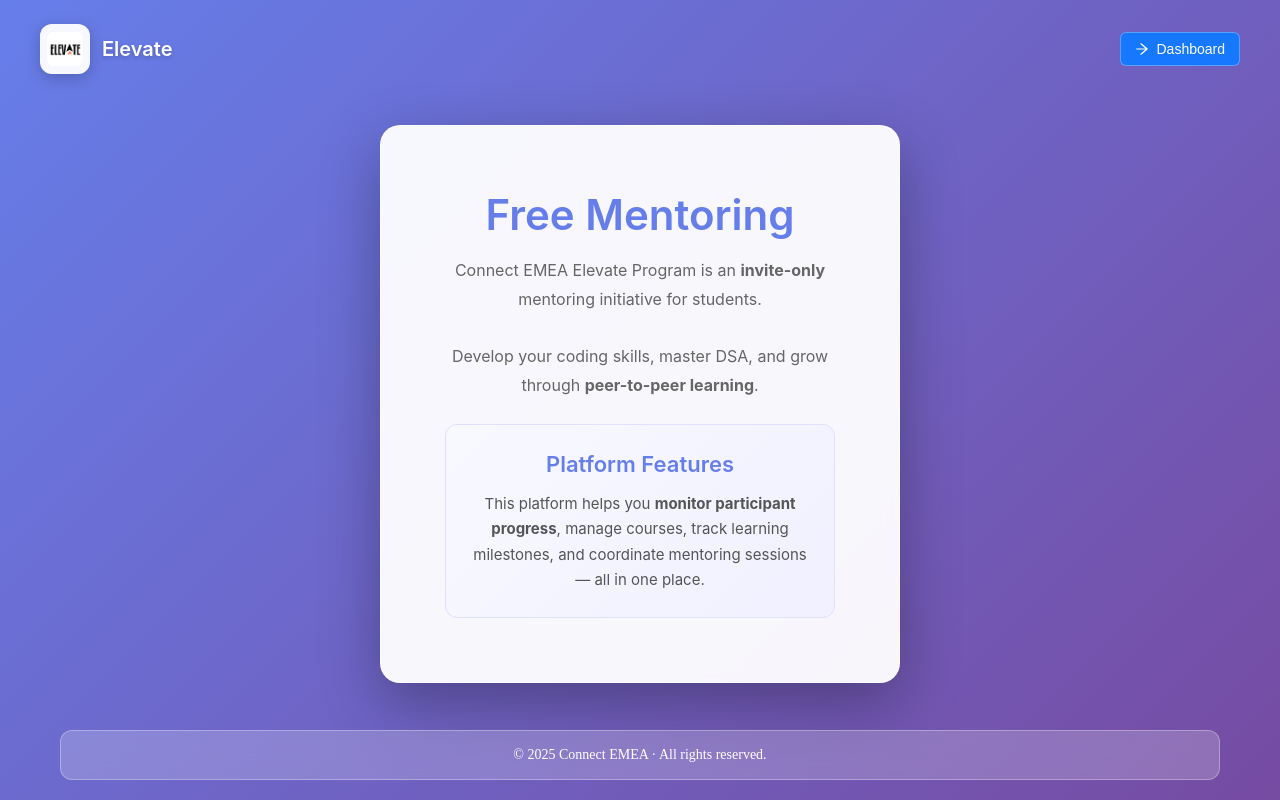
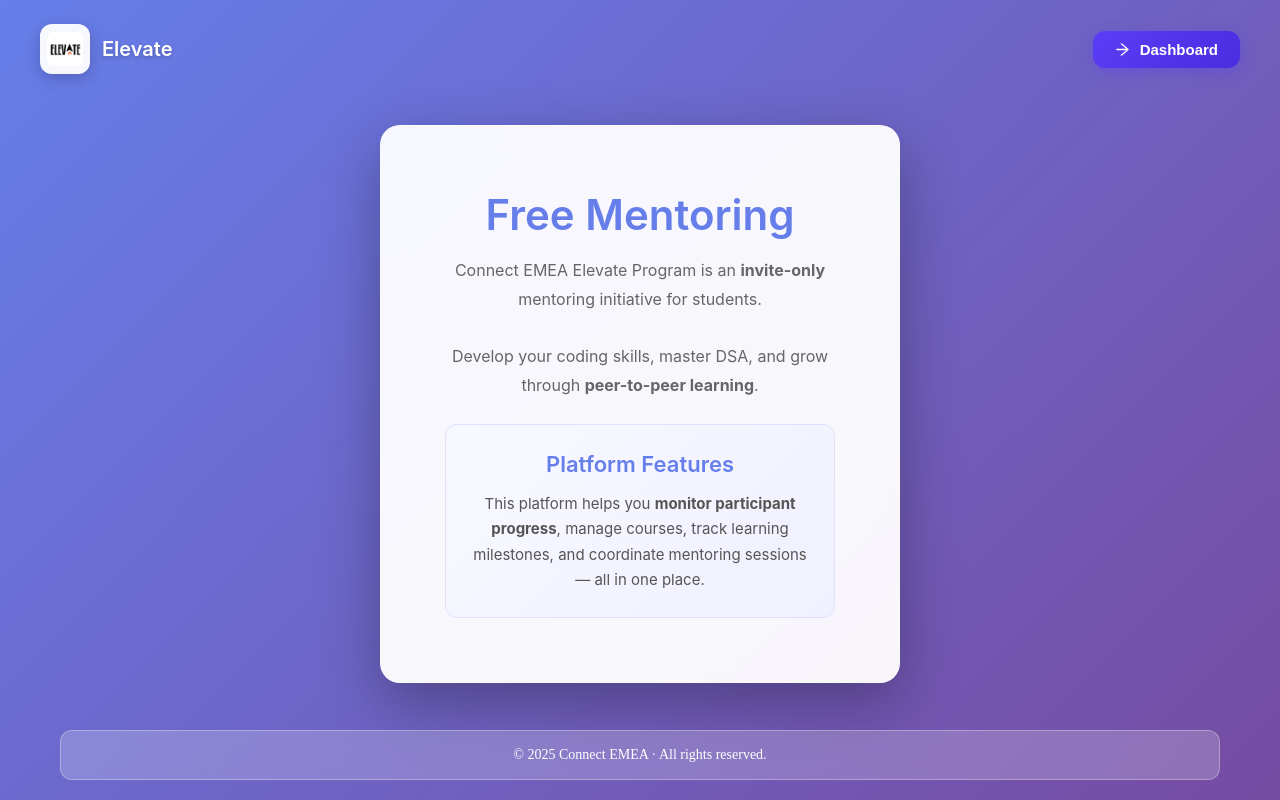
Before and after one commit to connectemea/Elevate-LMS, a Next.js app: page / in a window 1280 px wide. Built offline with nearby package versions, Linux system fonts and the light colour scheme; what @ant-design/nextjs-registry would draw is missing.

Commit message:
updated btn

```diff
--- a/src/components/page/HomePage/Header.tsx
+++ b/src/components/page/HomePage/Header.tsx
@@ -58,11 +58,28 @@ export default function Header() {
         type="primary"
         icon={<ArrowRightOutlined />}
         style={{
-          border: "1px solid rgba(255, 255, 255, 0.3)",
-          backdropFilter: "blur(10px)",
-          color: "#fff",
-          fontWeight: 500,
-          transition: "all 0.3s ease",
+          background: "linear-gradient(135deg, #5A3DF6 0%, #4A2DE0 100%)",
+          border: "none",
+          borderRadius: 12,
+          padding: "10px 22px",
+          display: "flex",
+          alignItems: "center",
+          gap: 10,
+          fontWeight: 600,
+          fontSize: 15,
+          boxShadow: "0 4px 14px rgba(90, 61, 246, 0.35)",
+          transform: "translateY(0)",
+          transition: "all 0.18s ease",
+        }}
+        onMouseEnter={(e: React.MouseEvent<HTMLButtonElement>) => {
+          e.currentTarget.style.transform = "translateY(-2px)";
+          e.currentTarget.style.boxShadow =
+            "0 6px 18px rgba(90, 61, 246, 0.45)";
+        }}
+        onMouseLeave={(e: React.MouseEvent<HTMLButtonElement>) => {
+          e.currentTarget.style.transform = "translateY(0)";
+          e.currentTarget.style.boxShadow =
+            "0 4px 14px rgba(90, 61, 246, 0.35)";
         }}
       >
         Dashboard
--- a/src/components/page/HomePage/index.tsx
+++ b/src/components/page/HomePage/index.tsx
@@ -5,7 +5,7 @@ import Header from "./Header";
 import HeroCard from "./HeroCard";
 import Footer from "./Footer";
 
-export default function HomeContent() {
+export default function HomePage() {
   return (
     <div
       style={{
--- a/src/components/ui/Button.tsx
+++ b/src/components/ui/Button.tsx
@@ -15,6 +15,8 @@ type ButtonProps = {
   loading?: boolean;
   href?: string;
   target?: string;
+  onMouseEnter?: (e: React.MouseEvent<HTMLButtonElement>) => void;
+  onMouseLeave?: (e: React.MouseEvent<HTMLButtonElement>) => void;
 };
 
 export default function Button({
@@ -30,6 +32,8 @@ export default function Button({
   icon,
   href,
   target,
+  onMouseEnter,
+  onMouseLeave,
 }: ButtonProps) {
   const colors = {
     primary: {
@@ -66,6 +70,8 @@ export default function Button({
 
   return (
     <button
+      onMouseEnter={onMouseEnter}
+      onMouseLeave={onMouseLeave}
       type={htmlType}
       disabled={disabled}
       onClick={onClick}
```
